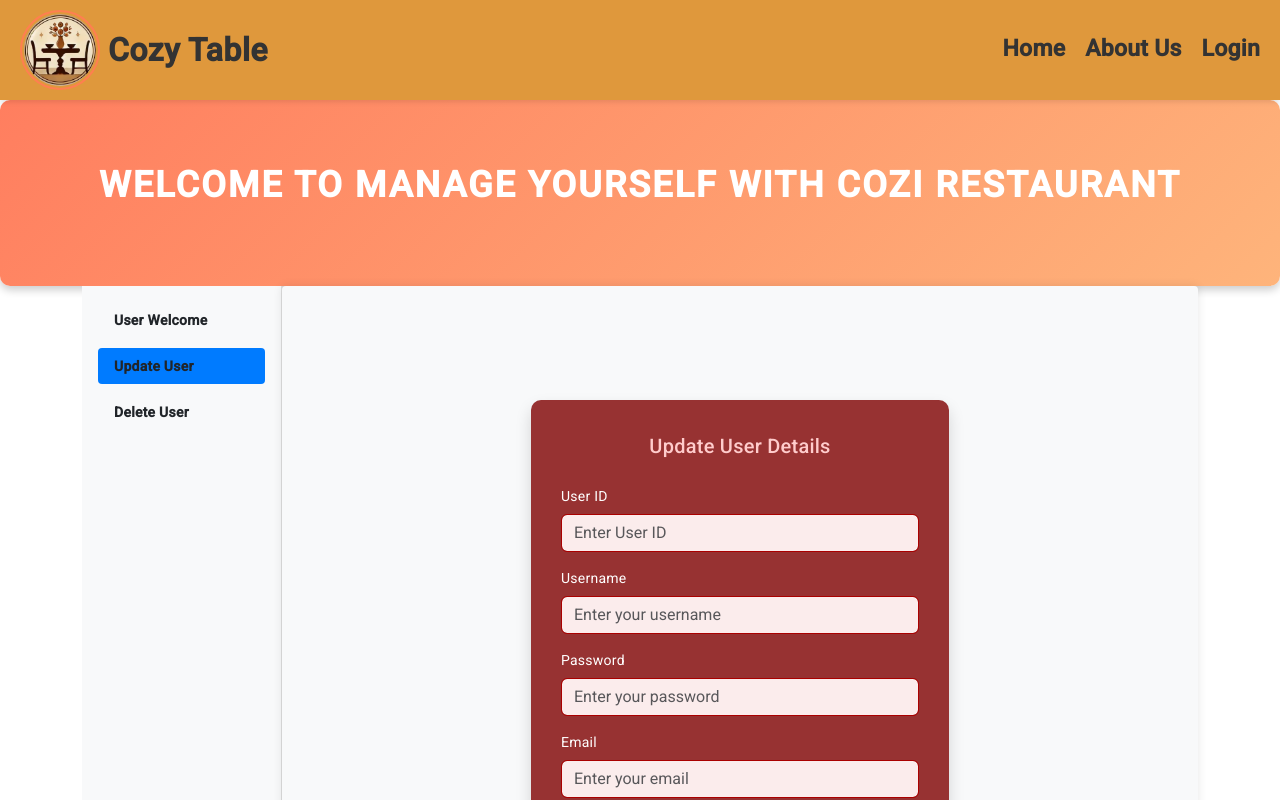
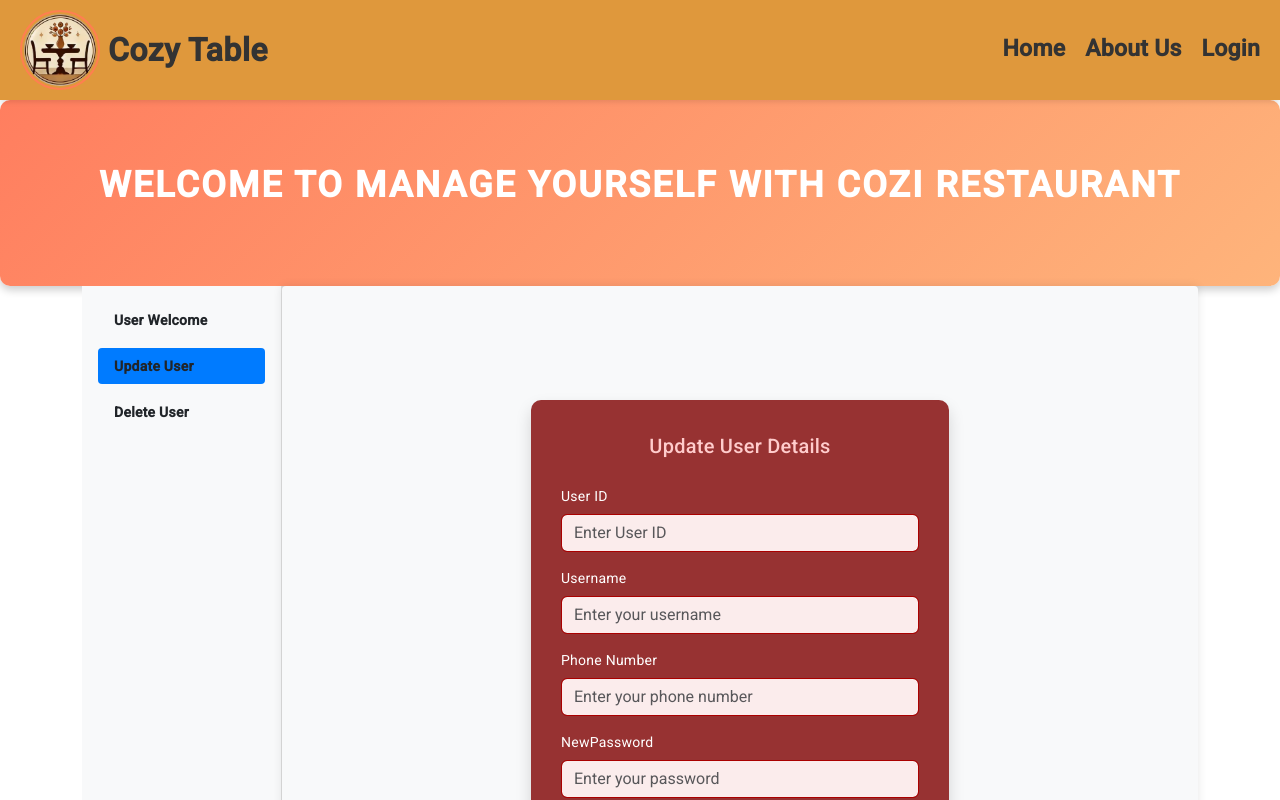
Before and after one commit to springboardmentor417/TheCozyTableRestaurant, an Angular app: page /userDetails/updateUser in a window 1280 px wide. Shown: the top 800 px of the page. Built offline with nearby package versions, Linux system fonts and the light colour scheme.

Commit message:
done
happy hacking!

```diff
--- a/src/app/User profile -authentication/components/admin-welcome/admin-welcome.component.ts
+++ b/src/app/User profile -authentication/components/admin-welcome/admin-welcome.component.ts
@@ -26,9 +26,9 @@ navigateTo(route: string): void {
   switch (route) {
     case 'view-orders': this.router.navigate(['/admin/orders']); break;
     case 'update-orders': this.router.navigate(['/admin/orders/update']); break;
-    case 'add-menu': this.router.navigate(['/admin/menu/add']); break;
-    case 'update-menu': this.router.navigate(['/admin/menu/update']); break;
-    case 'delete-menu': this.router.navigate(['/admin/menu/delete']); break;
+    case 'add-menu': this.router.navigate(['/add-menu-item']); break;
+    case 'update-menu': this.router.navigate(['/add-menu-item']); break;
+    case 'delete-menu': this.router.navigate(['/add-menu-item']); break;
     case 'approve-reservations': this.router.navigate(['/admin/reservations/approve']); break;
     case 'decline-reservations': this.router.navigate(['/admin/reservations/decline']); break;
     case 'view-users': this.router.navigate(['/admin/users']); break;
--- a/src/app/User profile -authentication/components/update-user/update-user.component.html
+++ b/src/app/User profile -authentication/components/update-user/update-user.component.html
@@ -43,9 +43,25 @@
               </div>
             </div>
 
+            <!-- Phone Number Input -->
+        <div class="form-group mb-3">
+          <label for="phone" class="form-label">Phone Number</label>
+          <input
+            id="phone"
+            type="text"
+            class="form-control"
+            formControlName="phone"
+            placeholder="Enter your phone number"
+          />
+          <div *ngIf="updateForm.get('phone')?.invalid && updateForm.get('phone')?.touched" class="text-danger">
+            <small *ngIf="updateForm.get('phone')?.errors?.['required']">Phone number is required.</small>
+            <small *ngIf="updateForm.get('phone')?.errors?.['pattern']">Enter a valid phone number.</small>
+          </div>
+        </div>
+
             <!-- Password Input -->
             <div class="form-group mb-3">
-              <label for="password" class="form-label">Password</label>
+              <label for="password" class="form-label">NewPassword</label>
               <input
                 id="password"
                 type="password"
--- a/src/app/User profile -authentication/components/update-user/update-user.component.ts
+++ b/src/app/User profile -authentication/components/update-user/update-user.component.ts
@@ -19,6 +19,13 @@ export class UpdateUserComponent {
     this.updateForm = this.fb.group({
       id: ['', Validators.required], // User ID is required
       username: ['', [Validators.required, Validators.minLength(3), Validators.maxLength(30)]],
+      phone: [
+        '',
+        [
+          Validators.required,
+          Validators.pattern(/^[1-9][0-9]{9}$/), // Phone number must be 10 digits
+        ],
+      ],
       password: [
         '',
         [
@@ -42,7 +49,8 @@ export class UpdateUserComponent {
 
   onUpdate(): void {
     if (this.updateForm.valid) {
-      const updatedUser = this.updateForm.value;
+      const updatedUser = { ...this.updateForm.value, role: 'customer' };
+
 
       // Call the service's updateUser method
       this.service.updateUser(updatedUser).subscribe({
--- a/src/app/auth.guard.ts
+++ b/src/app/auth.guard.ts
@@ -7,6 +7,7 @@ export const authGuard: CanActivateFn = (route, state) => {
 
   if (currentUser) {
     // If user is logged in, allow access
+
     return true;
   } else {
     // If user is not logged in, alert and redirect to login
--- a/src/assets/db.json
+++ b/src/assets/db.json
@@ -3,10 +3,9 @@
     {
       "id": "ee94",
       "username": "Mohammed",
-      "password": "cr7@75545",
+      "phone": "9421025825",
+      "password": "md@5545",
       "email": "mohammedobaray@gmail.com",
-      "phone": "7304373810",
-      "address": "401, Sterling Enclave, Khurshid ",
       "role": "customer"
     },
     {
```
